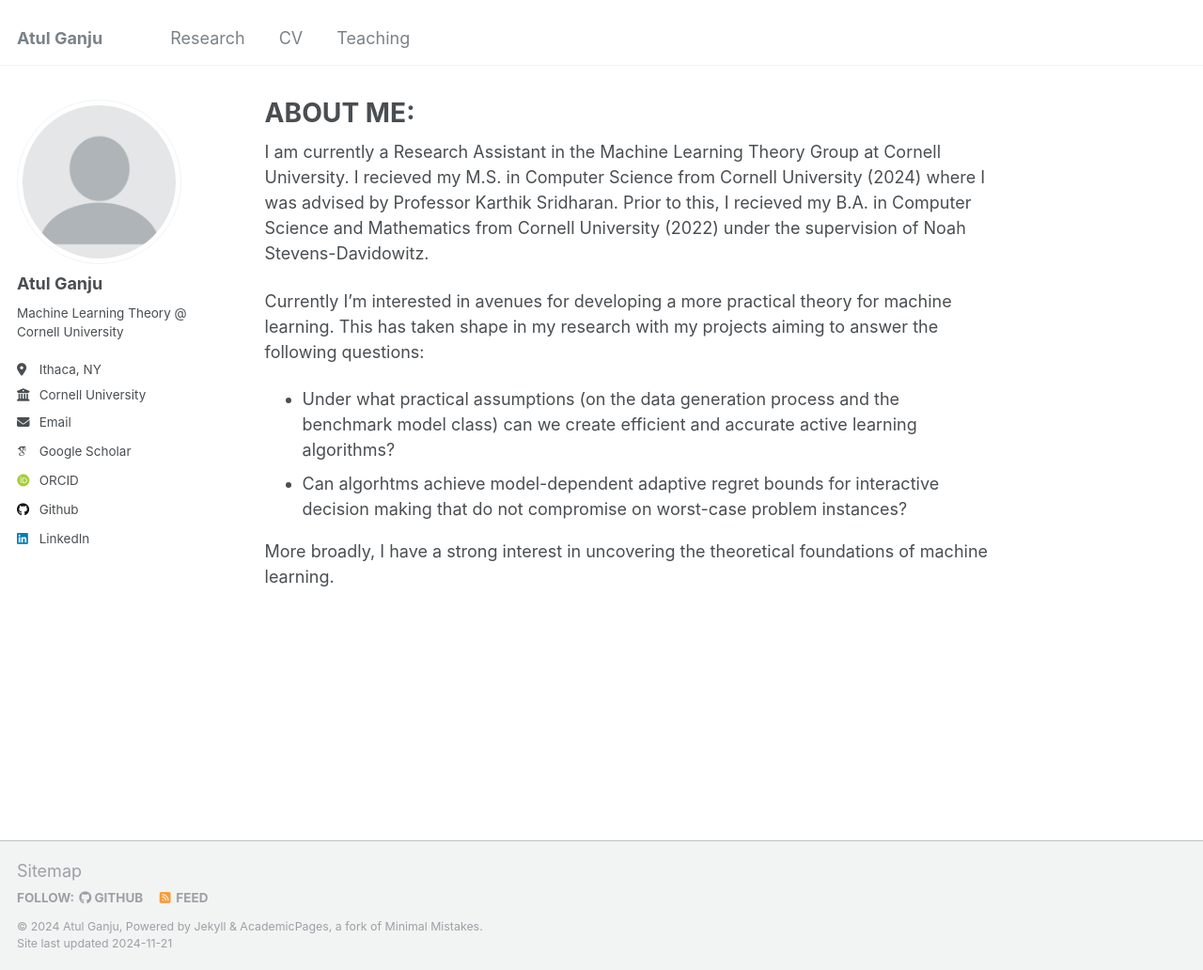
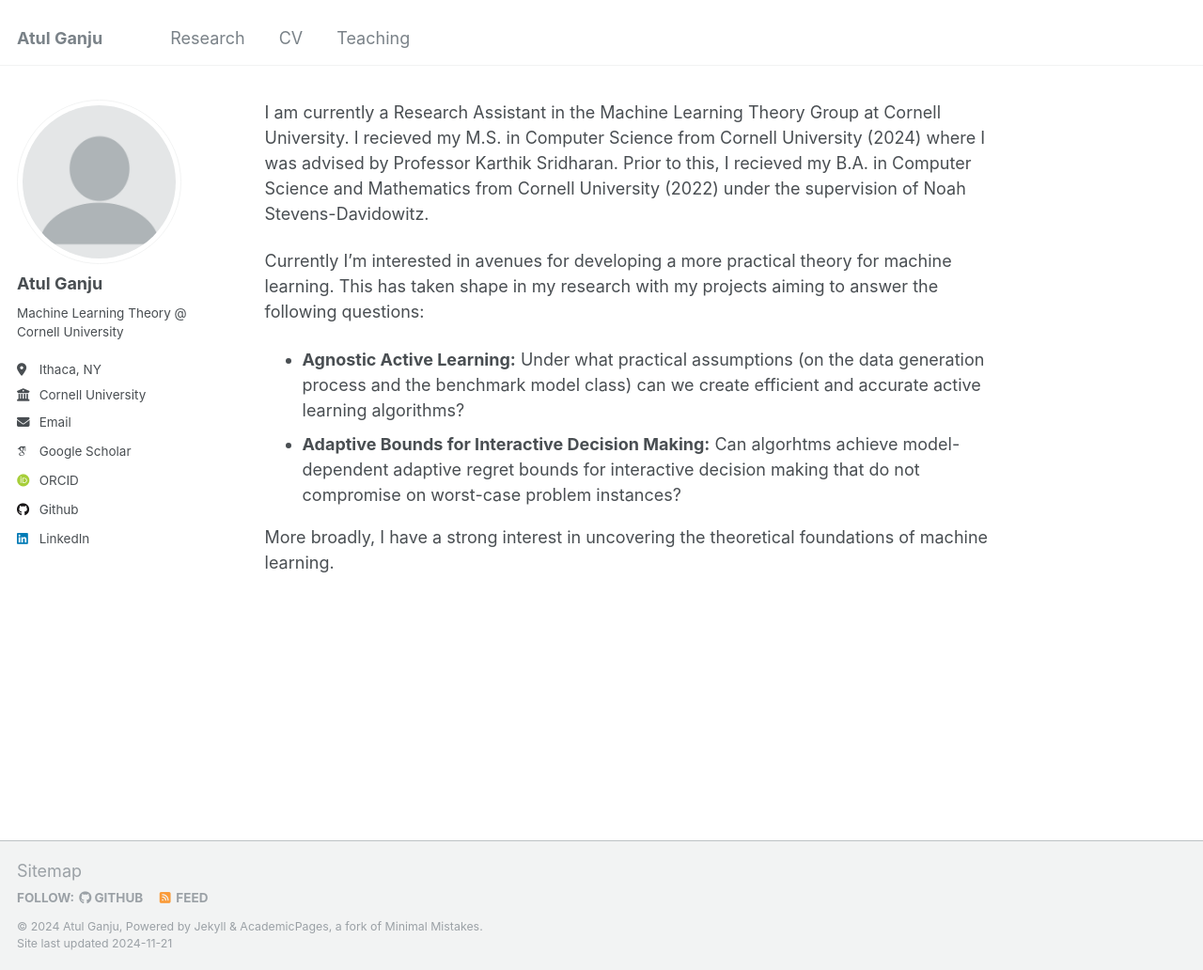
Before and after one commit to atulganju/atulganju.github.io, a Jekyll site: the page built from _pages/about.md, in a window 1280 px wide and 1032 px high. Shown: the whole window at 94% size. Built offline with Jekyll 4.4.1, drawn with Linux system fonts in a browser that asks for light colours; some web fonts are replaced.

Commit message:
Update about.md

```diff
--- a/_pages/about.md
+++ b/_pages/about.md
@@ -1,6 +1,6 @@
 ---
 permalink: /
-title: "ABOUT ME:"
+title:
 author_profile: true
 redirect_from:
   - /about/
@@ -9,7 +9,7 @@ redirect_from:
 I am currently a Research Assistant in the Machine Learning Theory Group at Cornell University. I recieved my M.S. in Computer Science from Cornell University (2024) where I was advised by Professor Karthik Sridharan. Prior to this, I recieved my B.A. in Computer Science and Mathematics from Cornell University (2022) under the supervision of Noah Stevens-Davidowitz.
 
 Currently I'm interested in avenues for developing a more practical theory for machine learning. This has taken shape in my research with my projects aiming to answer the following questions:
-* Under what practical assumptions (on the data generation process and the benchmark model class) can we create efficient and accurate active learning algorithms?
-* Can algorhtms achieve model-dependent adaptive regret bounds for interactive decision making that do not compromise on worst-case problem instances?
+* **Agnostic Active Learning:** Under what practical assumptions (on the data generation process and the benchmark model class) can we create efficient and accurate active learning algorithms?
+* **Adaptive Bounds for Interactive Decision Making:** Can algorhtms achieve model-dependent adaptive regret bounds for interactive decision making that do not compromise on worst-case problem instances?
 
 More broadly, I have a strong interest in uncovering the theoretical foundations of machine learning.
```
